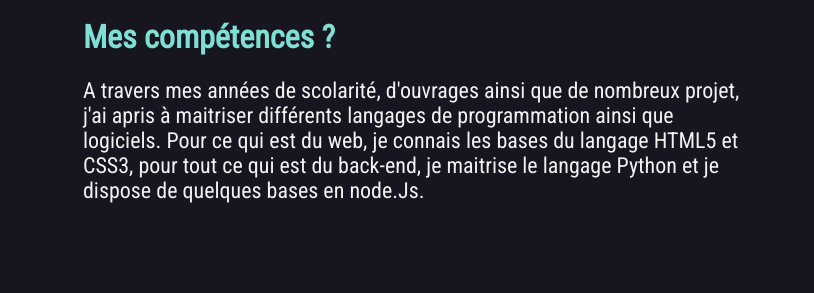
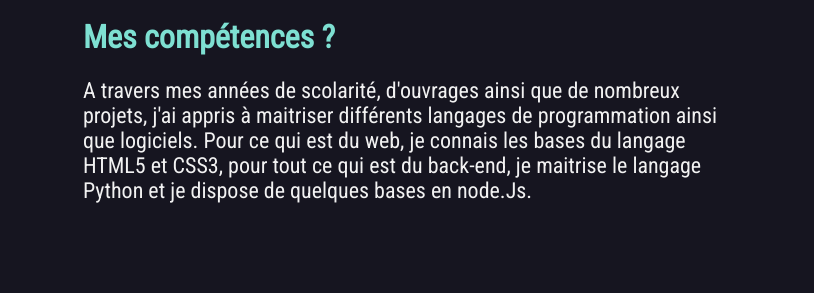
Before and after one commit to Caillou08/Caillou08.github.io, a plain HTML site: page pages/tools.html in a window 1280 px wide. Shown: the part 153-446 px from the top of the page, 0-814 px from the left. Drawn offline with nearby package versions, Linux system fonts and the light colour scheme.

Commit message:
Correction orthographe

```diff
--- a/pages/tools.html
+++ b/pages/tools.html
@@ -20,7 +20,7 @@
 	<div id="intro">
 		<div>
 			<h1 class="green">Mes compétences ?</h2>
-				<p>A travers mes années de scolarité, d'ouvrages ainsi que de nombreux projet, j'ai apris à maitriser
+				<p>A travers mes années de scolarité, d'ouvrages ainsi que de nombreux projets, j'ai appris à maitriser
 					différents langages de programmation ainsi que logiciels. Pour ce qui est du web, je connais les
 					bases du langage HTML5 et CSS3, pour tout ce qui est du back-end, je maitrise le langage Python et
 					je dispose de quelques bases en node.Js.</p>
```
